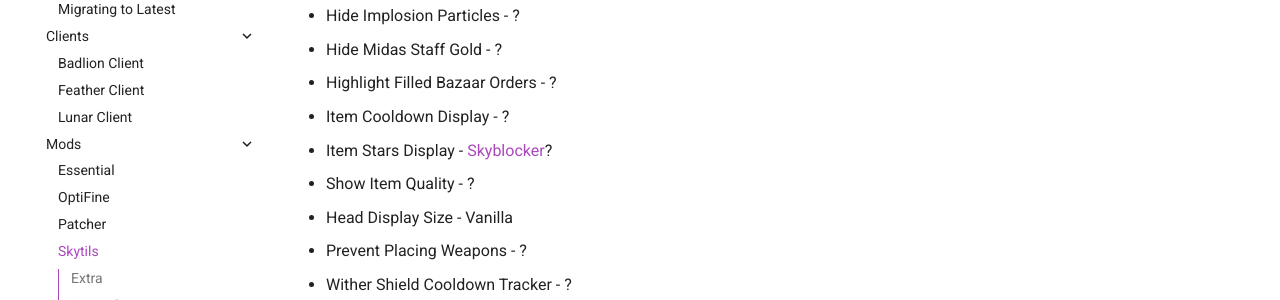
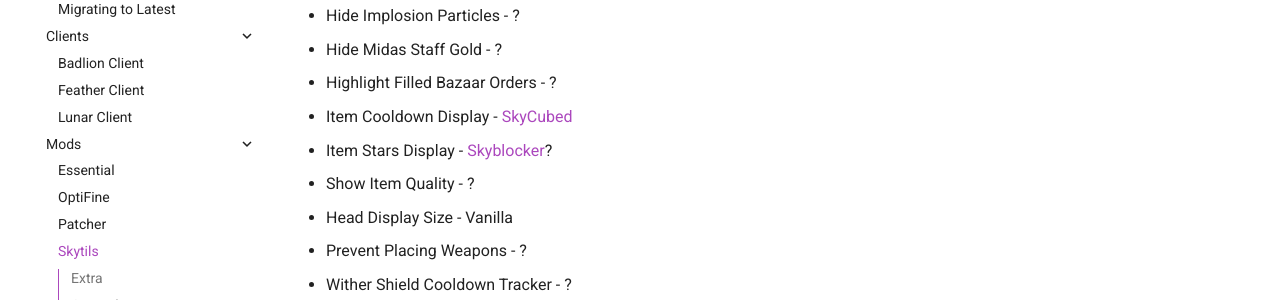
Before and after one commit to MicrocontrollersDev/Alternatives, an MkDocs documentation site: the page built from docs/latest/skytils.md, in a window 1280 px wide and 900 px high, scrolled down 4544 px. Shown: the part 153-453 px from the top of the window. Built offline with MkDocs 1.6.1 and Material for MkDocs 9.7.7, drawn with Linux system fonts in a browser that asks for light colours; comment, search, counter and statistics services are not loaded.

Commit message:
skycubed has cooldown display

```diff
--- a/docs/latest/skytils.md
+++ b/docs/latest/skytils.md
@@ -151,7 +151,7 @@
 * Hide Implosion Particles - ?
 * Hide Midas Staff Gold - ?
 * Highlight Filled Bazaar Orders - ?
-* Item Cooldown Display - ?
+* Item Cooldown Display - [SkyCubed](https://modrinth.com/mod/skycubed)
 * Item Stars Display - [Skyblocker](https://modrinth.com/mod/skyblocker-liap)?
 * Show Item Quality - ?
 * Head Display Size - Vanilla
```
